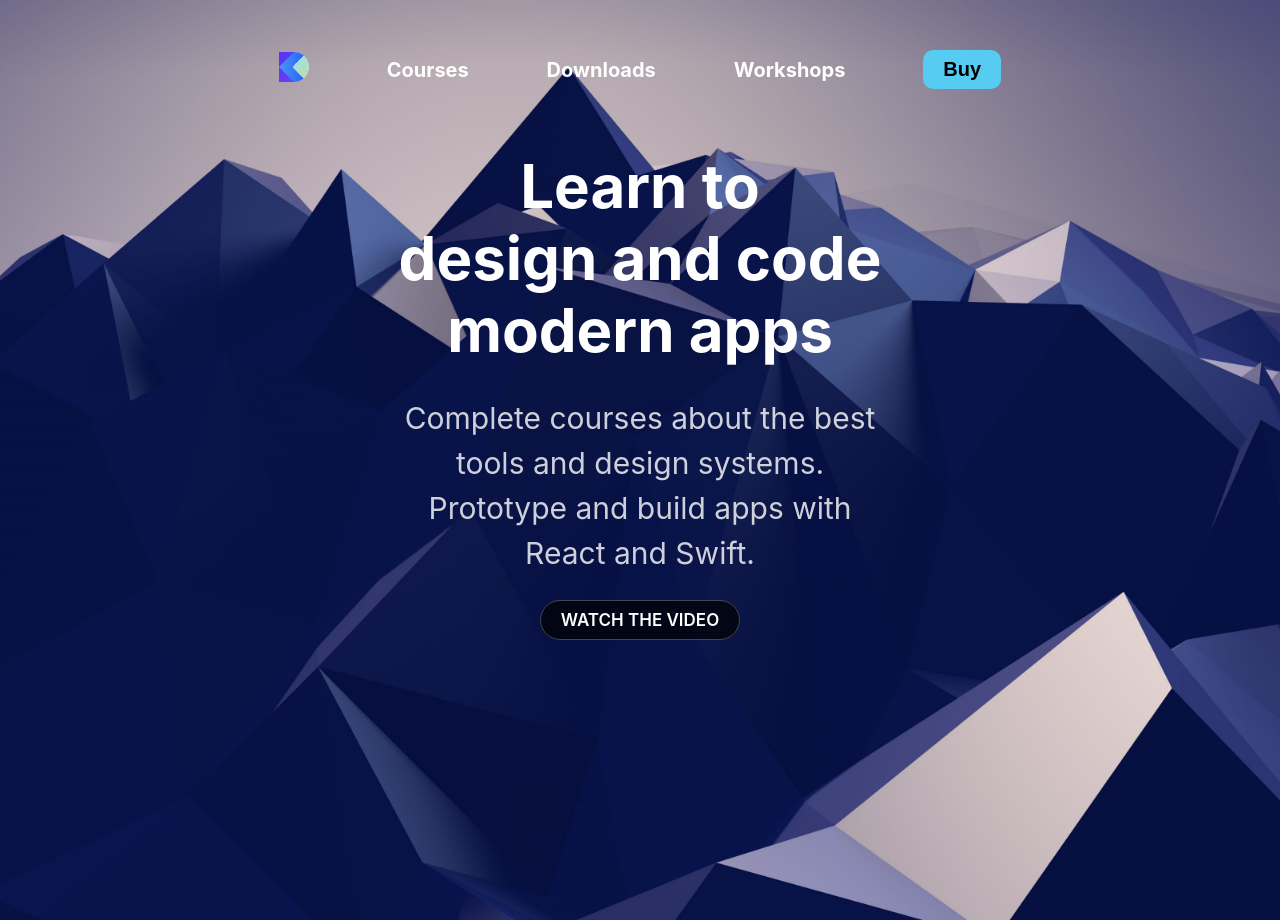
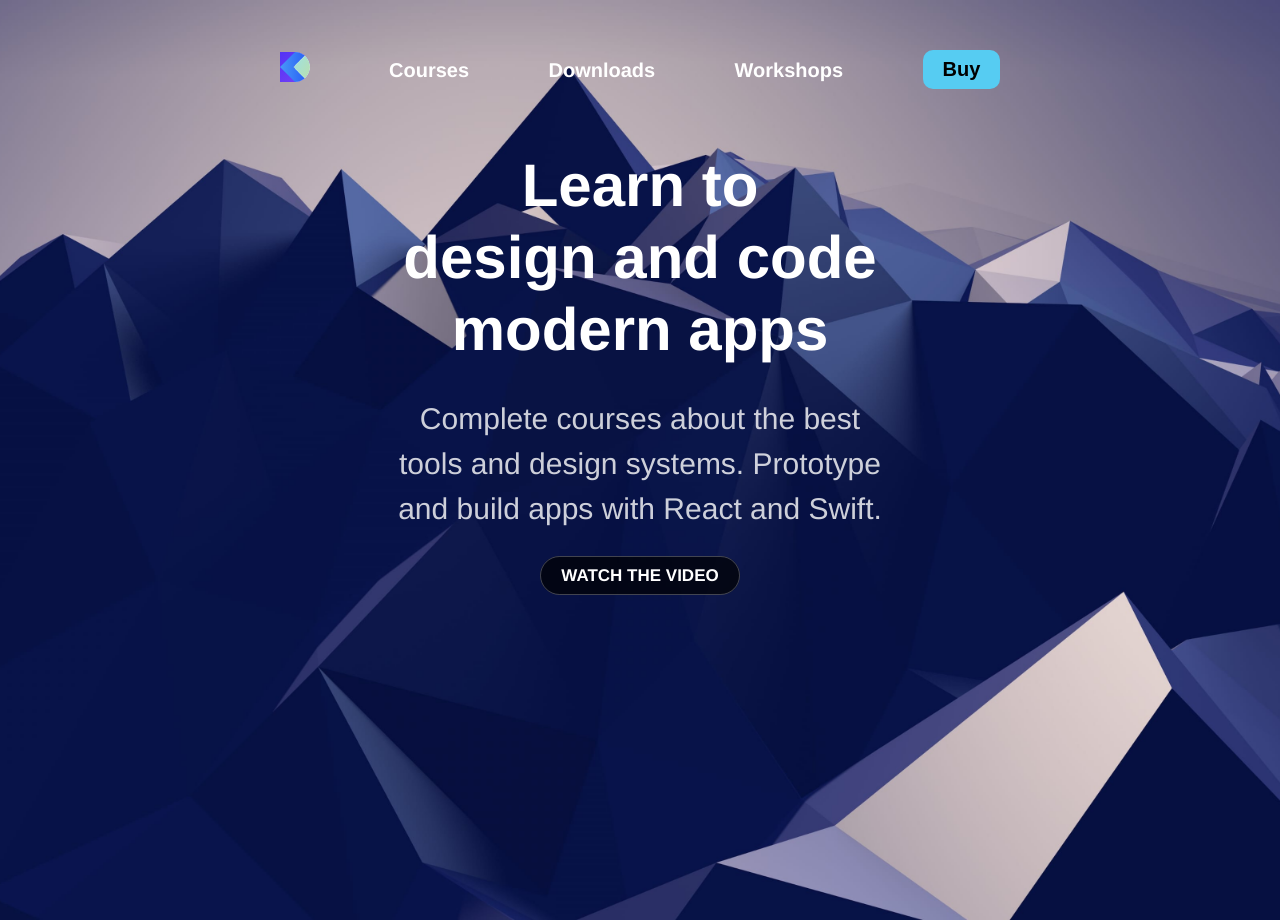
Before and after one commit to davidosemwegie/design-code-react-app, a Gatsby site: page / in a window 1280 px wide. Built offline with nearby package versions, Linux system fonts and the light colour scheme; Gatsby itself is replaced by a stand-in of ours.

Commit message:
done basic animations

```diff
--- a/src/components/header.css
+++ b/src/components/header.css
@@ -26,7 +26,7 @@
     border-radius: 10px;
     font-size: 20px;
     border: none;
-    font-weight: 700;
+    font-weight: 700!important;
     outline: none;
     cursor: pointer;
     transition: 1s cubic-bezier(0.2, 0.8, 0.2, 1);
@@ -36,6 +36,7 @@
     background: white;
     box-shadow: 0 10px 20px rgba(0, 0, 0, 0.25);
     transform: translateY(-3px);
+    font-weight: 700;
 }
 
 @media (max-width: 640px) {
--- a/src/components/layout.css
+++ b/src/components/layout.css
@@ -1,7 +1,5 @@
-/* @import url('https://fonts.googleapis.com/css2?family=Open+Sans&display=swap'); */
-
 body {
-  font-family: -apple-system, BlinkMacSystemFont, 'Segoe UI', Roboto, Oxygen, Ubuntu, Cantarell, 'Open Sans', 'Helvetica Neue', sans-serif;
+  font-family: 'Helvetica Neue', sans-serif;
   margin: 0;
   -webkit-font-smoothing: antialiasing;
   line-height: 1.3;
@@ -36,6 +34,7 @@ a {
   opacity: 0;
   animation: HeroAnimation;
   animation-duration: 3s;
+  animation-delay: 0.1s;
   animation-fill-mode: forwards;
   animation-timing-function: cubic-bezier(0.2, 0.8, 0.2, 1);
 }
@@ -44,7 +43,8 @@ a {
   color: rgba(255, 255, 255, 0.8);
   font-size: 30px;
   line-height: 1.5;
-  animation: HeroAnimation 3s forwards cubic-bezier(0.2, 0.8, 0.2, 1);
+  opacity: 0;
+  animation: HeroAnimation 3s 0.2s forwards cubic-bezier(0.2, 0.8, 0.2, 1);
 }
 
 .Hero a {
@@ -56,6 +56,12 @@ a {
   padding: 9px 20px;
   border: 1px solid rgba(255, 255, 255, 0.25);
   border-radius: 20px;
+  transition: 0.8s cubic-bezier(0.2, 0.8, 0.2, 1);
+}
+
+.Hero a:hover {
+  background: white;
+  color: black;
 }
 
 @media (max-width: 640px) {
```
